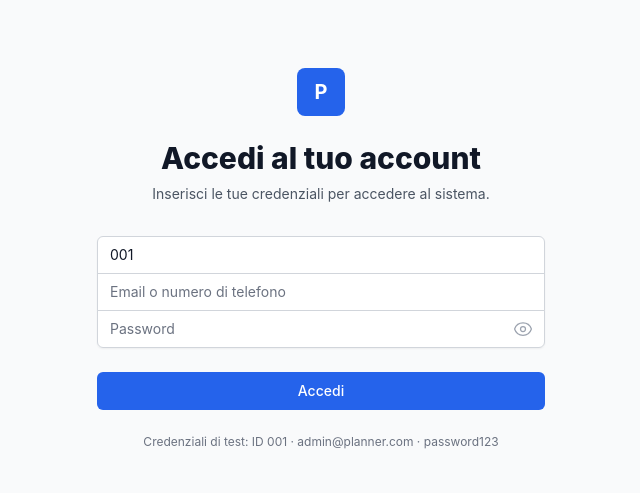
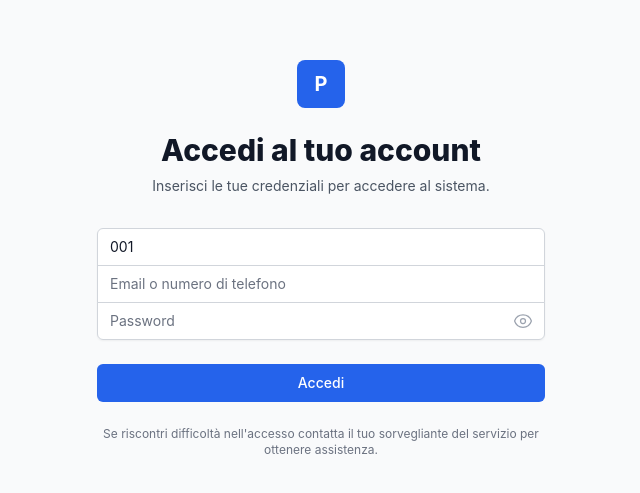
Before and after one commit to ADVPRO-C/Planner-Turni, a React (Create React App) app in the folder client/: page /login in a window 1280 px wide. Shown: the part 141-634 px from the top of the page, without its empty margins (319-959 px from the left). Built offline with nearby package versions, Linux system fonts and the light colour scheme; no server answers.

Commit message:
feat(login): aggiorna messaggio in login rimuovendo credenziali di test

```diff
--- a/client/src/pages/Login.js
+++ b/client/src/pages/Login.js
@@ -169,7 +169,7 @@ const Login = () => {
 
           <div className="text-center">
             <p className="text-xs text-gray-500">
-              Credenziali di test: ID 001 · admin@planner.com · password123
+              Se riscontri difficoltà nell'accesso contatta il tuo sorvegliante del servizio per ottenere assistenza.
             </p>
           </div>
         </form>
```
